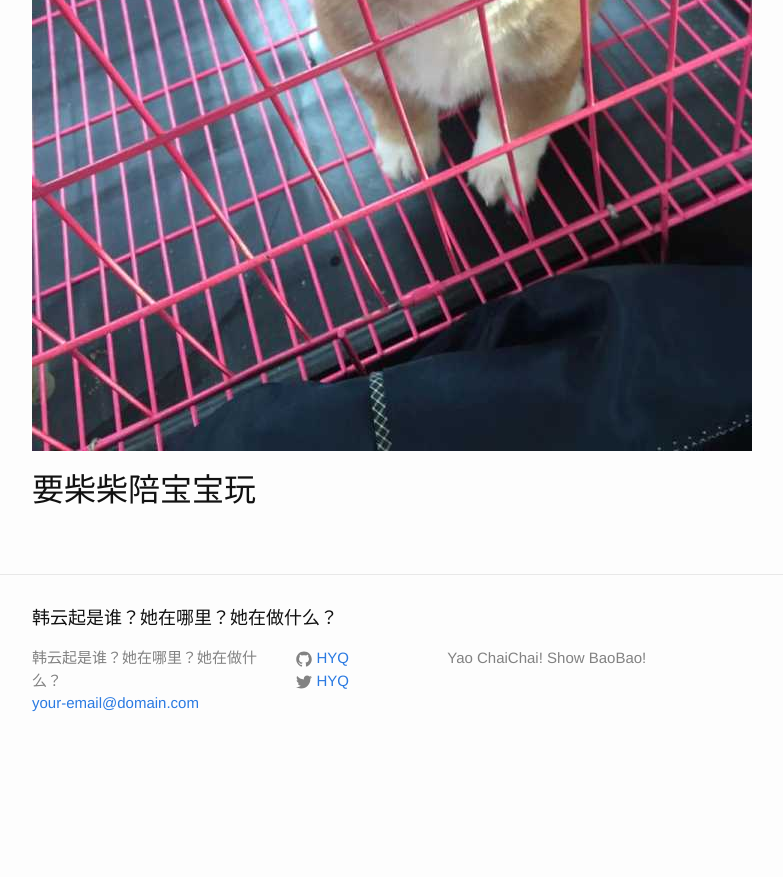
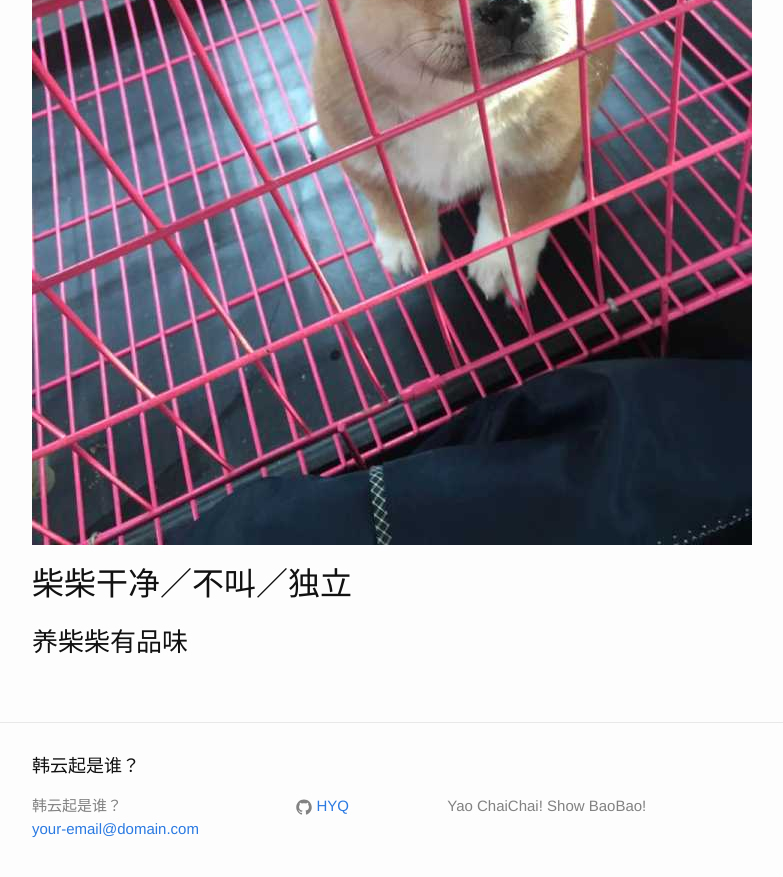
Before and after one commit to D-on/D-on.github.io, a Jekyll site: the page built from _posts/2017-09-27-yaochaichai.md, in a window 1280 px wide and 900 px high, scrolled down 709 px. Shown: the top 877 px of the window, without its empty margins (238-1021 px from the left). Built offline with Jekyll 4.4.1, drawn with Linux system fonts in a browser that asks for light colours; before the commit the page ends 1484 px from its top, so only the background shows below that; some of the changed text lies outside the part shown.

Commit message:
add a pic

```diff
--- a/_config.yml
+++ b/_config.yml
@@ -6,14 +6,14 @@
 # 'jekyll serve'. If you change this file, please restart the server process.
 
 # Site settings
-title: 韩云起是谁？她在哪里？她在做什么？
+title: 韩云起是谁？
 email: your-email@domain.com
 description: > # this means to ignore newlines until "baseurl:"
   Yao ChaiChai! Show BaoBao!
 
 baseurl: "" # the subpath of your site, e.g. /blog
 url: "https://d-on.github.io" # the base hostname & protocol for your site
-twitter_username: HYQ
+
 github_username:  HYQ
 
 # Build settings
--- a/_includes/header.html
+++ b/_includes/header.html
@@ -1,7 +1,7 @@
 <header class="site-header">
 
   <div class="wrapper">
-
+    <img src="{{ site.url }}/assets/img/bb1.jpg" style="width:200px;">
     <a class="site-title" href="{{ site.baseurl }}/">{{ site.title }}</a>
 
     <nav class="site-nav">
--- a/_posts/2017-09-27-yaochaichai.md
+++ b/_posts/2017-09-27-yaochaichai.md
@@ -5,4 +5,5 @@ date:   2017-09-27
 categories: jekyll update
 ---
 ![可爱不可爱]({{ site.url }}/assets/img/chaiquan.jpg)
-## 要柴柴陪宝宝玩
+## 柴柴干净／不叫／独立
+### 养柴柴有品味
```
Also changed, not shown: 1 other file.
